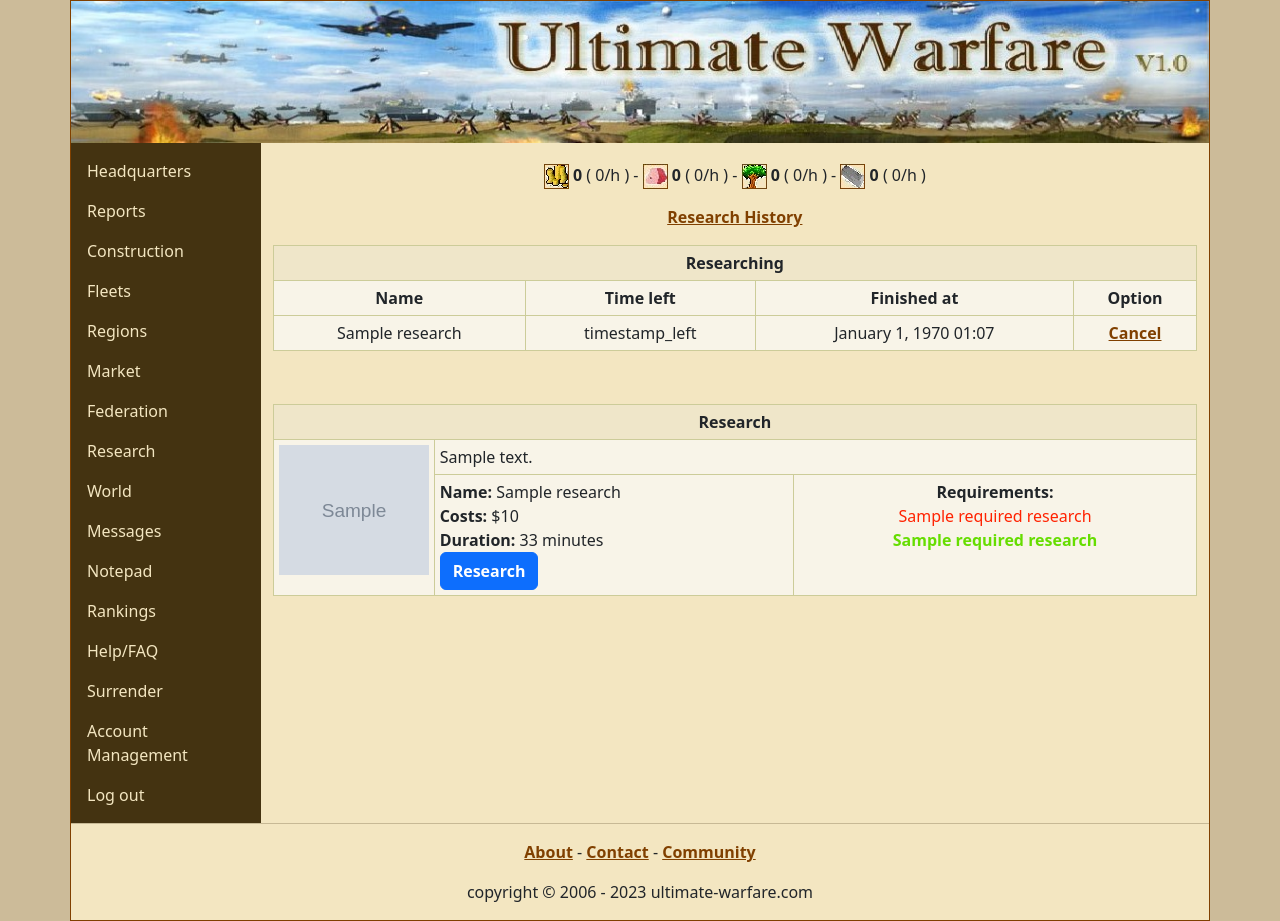
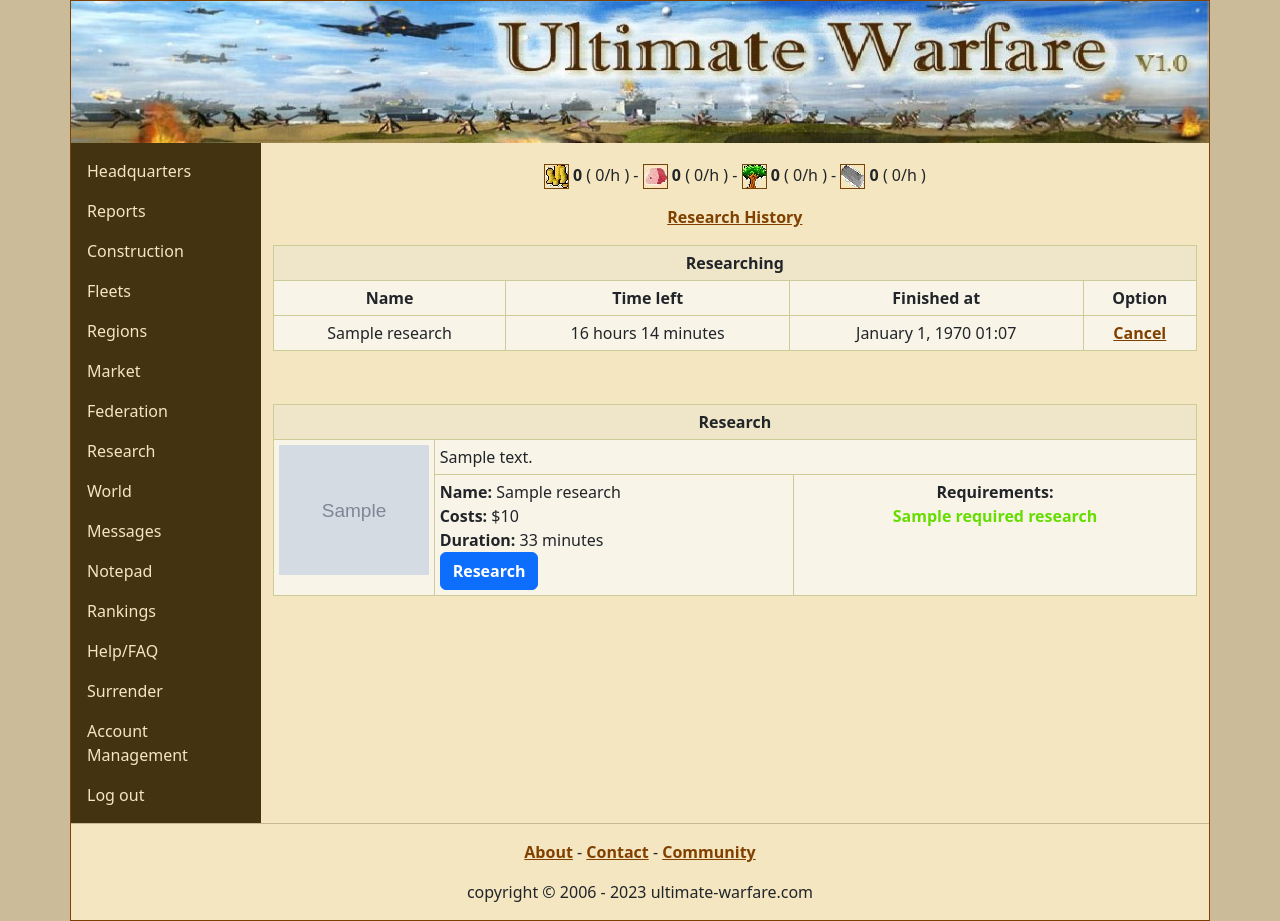
Before and after one commit to FrankProjects/UltimateWarfare, a Symfony app: template templates/game/research.html.twig in a window 1280 px wide. Run offline with Twig, Linux system fonts and the light colour scheme; the template is opened without the code that fills it: most values are stand-ins (such as "Sample title", 1, 10 or a date in 2020); grey boxes marked "Sample" are stand-in pictures; some libraries are stand-ins or nearby versions.

Commit message:
Cleanup inefficient research code

```diff
--- a/src/Repository/Doctrine/DoctrineResearchRepository.php
+++ b/src/Repository/Doctrine/DoctrineResearchRepository.php
@@ -60,7 +60,7 @@ final class DoctrineResearchRepository implements ResearchRepository
      * @param Player $player
      * @return Research[]
      */
-    public function findUnresearchedByPlayer(Player $player): array
+    public function findNotResearchedByPlayer(Player $player): array
     {
         return $this->entityManager->createQuery(
             'SELECT r
--- a/src/Repository/ResearchRepository.php
+++ b/src/Repository/ResearchRepository.php
@@ -27,7 +27,7 @@ interface ResearchRepository
      * @param Player $player
      * @return Research[]
      */
-    public function findUnresearchedByPlayer(Player $player): array;
+    public function findNotResearchedByPlayer(Player $player): array;
 
     public function remove(Research $research): void;
 
--- a/templates/game/research.html.twig
+++ b/templates/game/research.html.twig
@@ -19,10 +19,21 @@
         </tr>
         {% for researchPlayer in ongoingResearch %}
             {% set finish = researchPlayer.timestamp + researchPlayer.research.timestamp %}
+            {% set timeLeft = finish - date().timestamp %}
 
             <tr>
                 <td>{{ researchPlayer.research.name }}</td>
-                <td><span class="timer">timestamp_left</span></td>
+                <td>
+                    <span class="timer">
+                        {% set days = (timeLeft / (24 * 60 * 60))|round(0, 'floor') %}
+                        {% set hours = ((timeLeft - (days * 24 * 60 * 60)) / (60 * 60))|round(0, 'floor') %}
+                        {% set minutes = ((timeLeft - (days * 24 * 60 * 60) - (hours * 60 * 60)) / 60)| round(0, 'floor') %}
+
+                        {% if days > 0 %}{{ days }} days {% endif %}
+                        {% if hours > 0 %}{{ hours }} hours {% endif %}
+                        {% if minutes > 0 %}{{ minutes }} minutes{% endif %}
+                    </span>
+                </td>
                 <td>{{ finish|date }}</td>
                 <td><a class="B" href="{{ path('Game/Research/Cancel', {'researchId': researchPlayer.research.id}) }}">Cancel</a></td>
             </tr>
@@ -40,35 +51,31 @@
         <tr class="tabletop">
             <td colspan="3"><b>Research</b></td>
         </tr>
-        {% for researchData in researchDataArray %}
+        {% for research in researchArray %}
             <tr>
                 <td width="150" rowspan="2">
-                    <img src="{{ asset('images/research/' ~ researchData.research.image ) }}" alt="{{ researchData.research.name }}" width="150" height="130">
+                    <img src="{{ asset('images/research/' ~ research.image ) }}" alt="{{ research.name }}" width="150" height="130">
                 </td>
-                <td class="text-start" width="550" colspan="2">{{ researchData.research.description }}</td>
+                <td class="text-start" width="550" colspan="2">{{ research.description }}</td>
             </tr>
             <tr>
                 <td class="text-start" valign="top">
-                    <div><b>Name:</b> {{ researchData.research.name }}</div>
-                    <div><b>Costs:</b> ${{ researchData.research.cost }}</div>
+                    <div><b>Name:</b> {{ research.name }}</div>
+                    <div><b>Costs:</b> ${{ research.cost }}</div>
                     <div><b>Duration:</b>
-                        {% set days = (researchData.research.timestamp / (24 * 60 * 60))|round(0, 'floor') %}
-                        {% set hours = ((researchData.research.timestamp - (days * 24 * 60 * 60)) / (60 * 60))|round(0, 'floor') %}
-                        {% set minutes = ((researchData.research.timestamp - (days * 24 * 60 * 60) - (hours * 60 * 60)) / 60)| round(0, 'floor') %}
+                        {% set days = (research.timestamp / (24 * 60 * 60))|round(0, 'floor') %}
+                        {% set hours = ((research.timestamp - (days * 24 * 60 * 60)) / (60 * 60))|round(0, 'floor') %}
+                        {% set minutes = ((research.timestamp - (days * 24 * 60 * 60) - (hours * 60 * 60)) / 60)| round(0, 'floor') %}
 
                         {% if days > 0 %}{{ days }} days {% endif %}
                         {% if hours > 0 %}{{ hours }} hours {% endif %}
                         {% if minutes > 0 %}{{ minutes }} minutes{% endif %}
                     </div>
-                    <a class="btn btn-primary" href="{{ path('Game/Research/Perform', {'researchId': researchData.research.id}) }}"><b>Research</b></a>
+                    <a class="btn btn-primary" href="{{ path('Game/Research/Perform', {'researchId': research.id}) }}"><b>Research</b></a>
                 </td>
                 <td valign="top">
                     <b>Requirements:</b><br />
-                    {% for researchNeed in researchData.needs.notDone %}
-                        <div class="bad">{{ researchNeed.requiredResearch.name }}</div>
-                    {% endfor %}
-
-                    {% for researchNeed in researchData.needs.done %}
+                    {% for researchNeed in research.researchNeeds %}
                         <div class="good">{{ researchNeed.requiredResearch.name }}</div>
                     {% endfor %}
                 </td>
```
Also changed, not shown: src/Controller/Game/ResearchController.php (+57 -28 lines).
